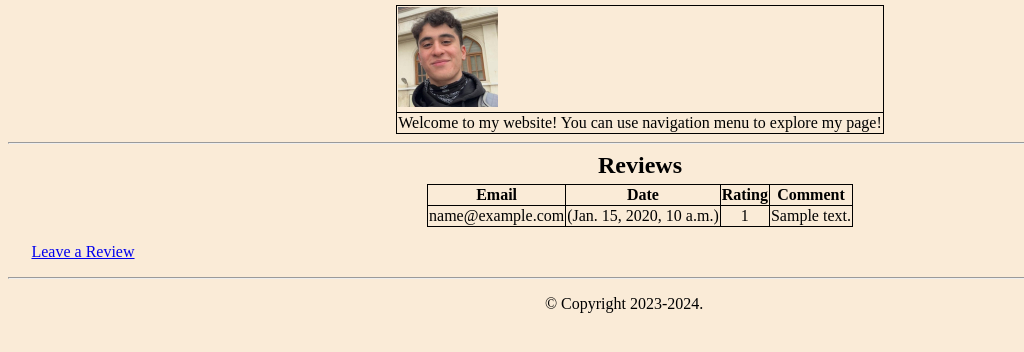
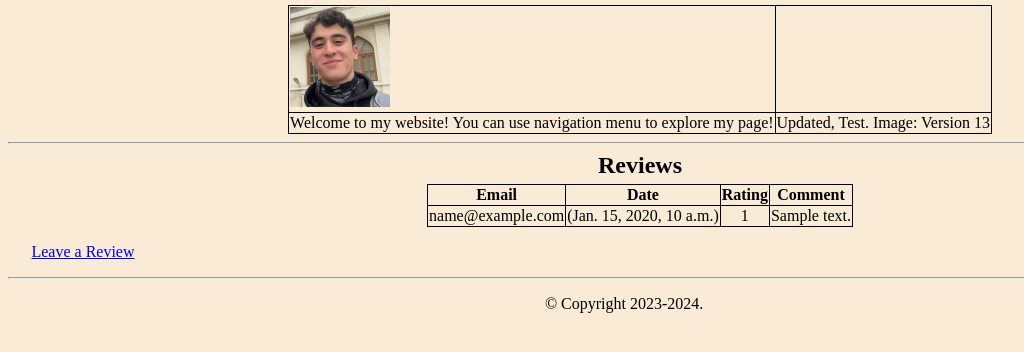
Before and after one commit to yegekucuk/blog-django, a Django app: page / in a window 1280 px wide. Shown: the part 135-487 px from the top of the page, without its empty margins (0-1024 px from the left). Run offline with Django 5.2, Linux system fonts and the light colour scheme; tables that the repository leaves empty hold one stand-in row (values such as "Sample post").

```diff
--- a/myapp/templates/html/index.html
+++ b/myapp/templates/html/index.html
@@ -51,6 +51,7 @@
                     </tr>
                     <tr>
                         <td>Welcome to my website! You can use navigation menu to explore my page!</td>
+                        <td>Updated, Test. Image: Version 13</td>
                     </tr>
                 </table>
             </div>
```
